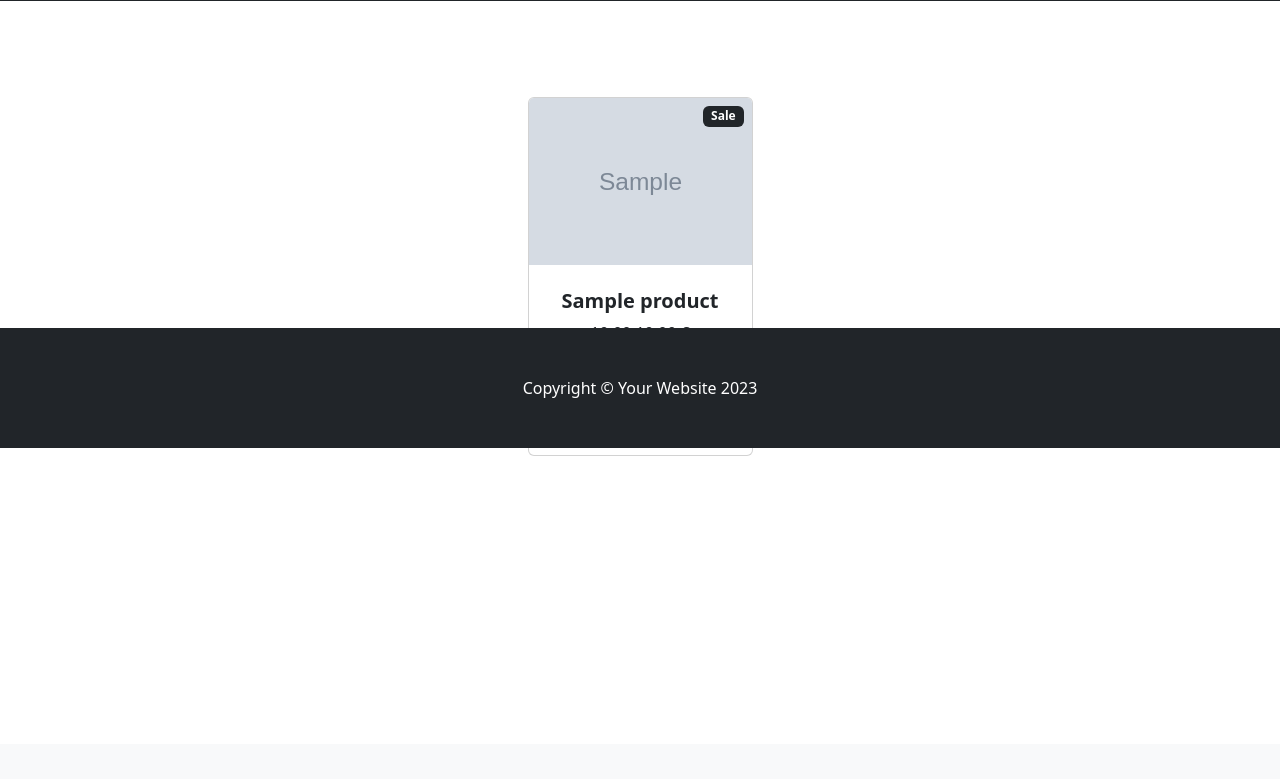
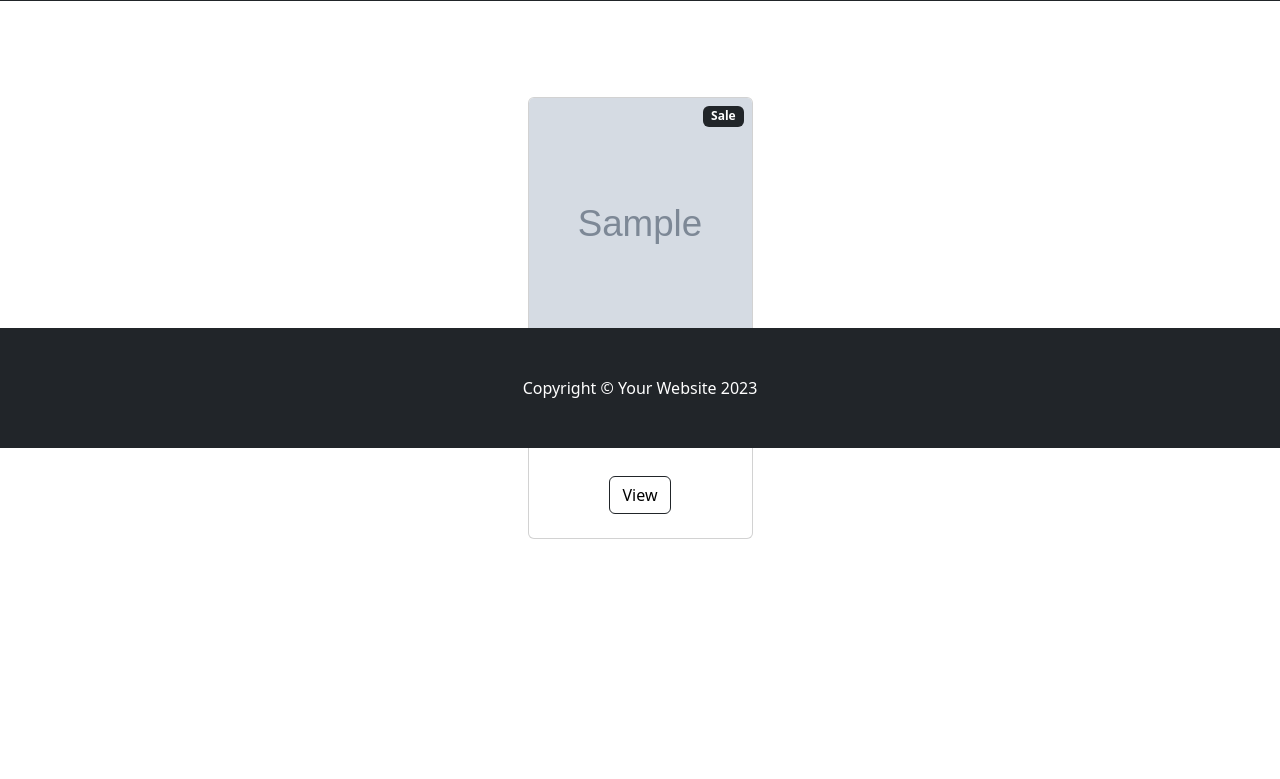
Before and after one commit to GeorgiDN/Ecommerse-with-Django, a Django app: page / in a window 1280 px wide. Shown: the part 352-1131 px from the top of the page. Before the commit the page ends 808 px from the top, so only its background shows below. Run offline with Django 5.2, Linux system fonts and the light colour scheme; tables that the repository leaves empty hold one stand-in row (values such as "Sample post"); grey boxes marked "Sample" are stand-in pictures; some libraries are stand-ins or nearby versions.

Commit message:
style: adjust product card layout for consistent appearance

```diff
--- a/ecommerseApp/static/css/product.css
+++ b/ecommerseApp/static/css/product.css
@@ -1,4 +1,4 @@
-.card .product-add {
+.product-card .product-add {
     display: flex;
     flex-direction: column;
     justify-content: center;
@@ -6,6 +6,37 @@
     gap: 0.4rem;
 }
 
-.card .product-add .form-select {
+.product-card .product-add .form-select {
     max-width: 110px;
 }
+
+.product-card a{
+    cursor: pointer;
+    text-decoration: none;
+    color: black;
+}
+
+.product-card {
+    height: 100%;
+    display: flex;
+    flex-direction: column;
+    justify-content: space-between;
+    transition: all 0.4s ease;
+}
+
+.product-card:hover {
+    border-color: lightseagreen;
+    transform: scale(1.05);
+}
+
+.card-img-top {
+    height: 250px;
+    object-fit: cover;
+}
+
+.card-body {
+    flex-grow: 1;
+    display: flex;
+    flex-direction: column;
+    justify-content: space-between;
+}
--- a/ecommerseApp/templates/store/product_list.html
+++ b/ecommerseApp/templates/store/product_list.html
@@ -4,7 +4,8 @@
             {% if products %}
                 {% for product in products %}
                     <div class="col mb-5">
-                        <div class="card h-100">
+                    <a href="{% url 'product-detail' product.pk %}">
+                        <div class="card h-100 product-card">
                             <!-- Product image-->
                             <img class="card-img-top" src="{{ product.image.url }}" alt="..."/>
                             <!-- Product details-->
@@ -27,6 +28,7 @@
                                     <br>
                                 </div>
                             </div>
+                            </a>
                             <!-- Product actions-->
                             <div class="card-footer p-4 pt-0 border-top-0 bg-transparent">
                                 <div class="text-center">
```
